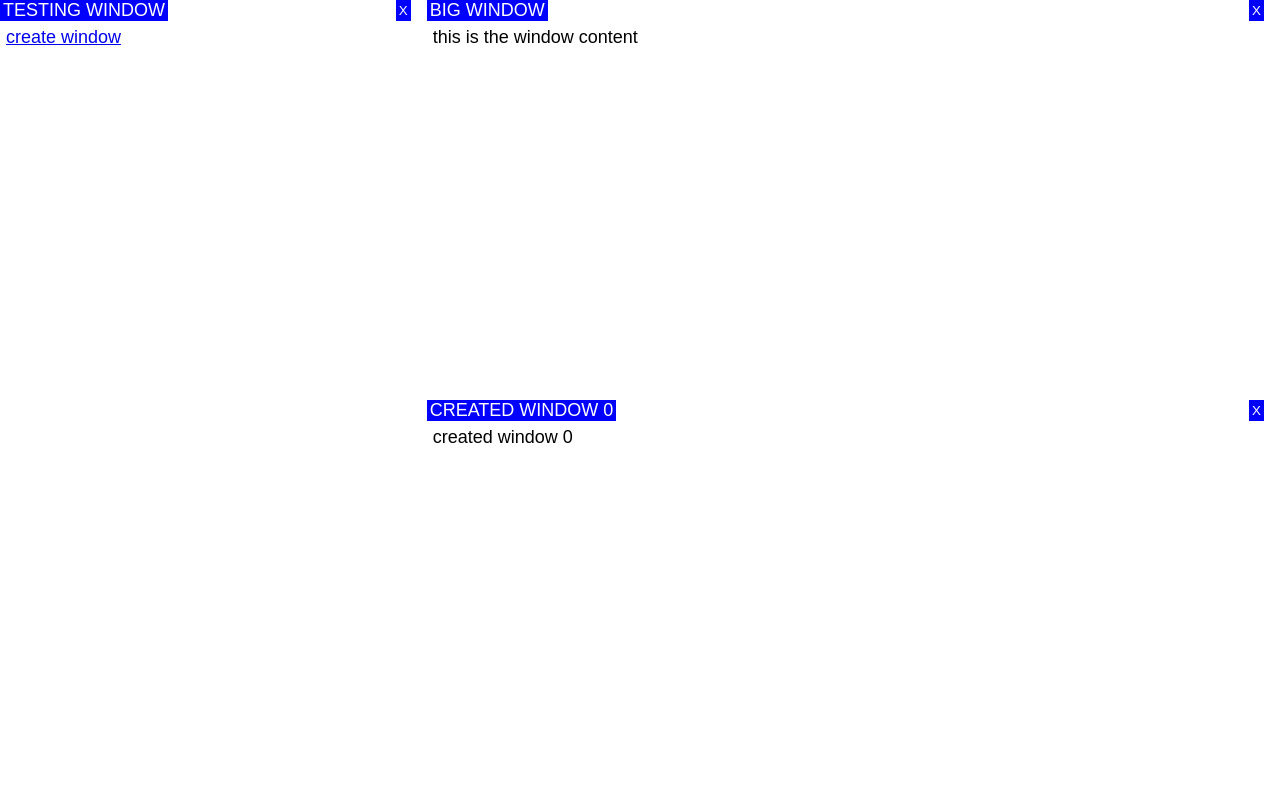
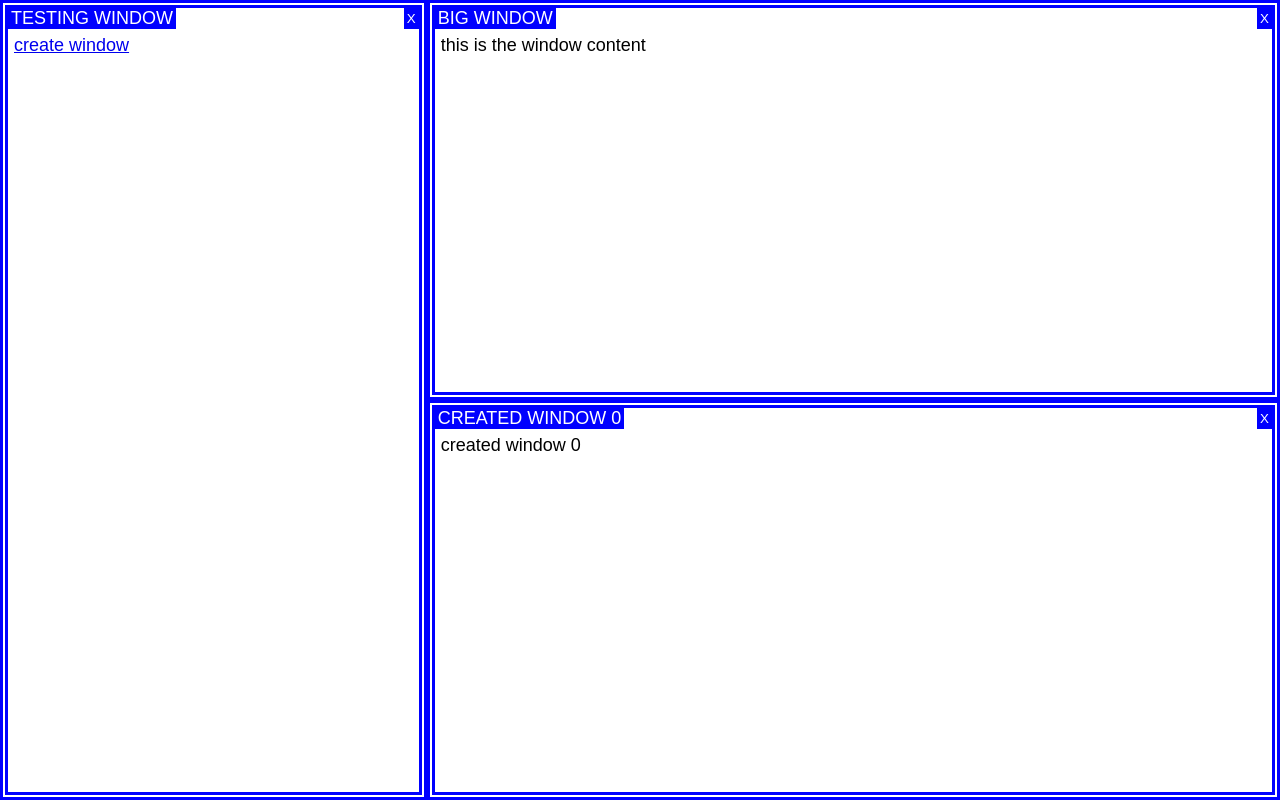
Before and after one commit to schmmel/tilinglayout, a plain HTML site: page index.html in a window 1280 px wide. Both pictures are taken after a click on the link "create window". Drawn offline with Linux system fonts and the light colour scheme.

Commit message:
refactored to not start any ids with digits

```diff
--- a/index.html
+++ b/index.html
@@ -17,13 +17,10 @@
         display: flex;
     }
 
-    .container:not(#0) {
-        border: blue 8px double;
-    }
-
     .window {
         height: calc(100% - 16px);
         width: calc(100% - 16px);
+        border: blue 8px double;
     }
 
     .header {
--- a/script.js
+++ b/script.js
@@ -9,22 +9,22 @@ let layout = {
 }
 
 
-const containerConfig = ["0", "00", "01"];
+const containerConfig = ["c0", "c00", "c01"];
 const windowConfig = {
-    "00": "\n<a href=\"#\" onclick=\"createWindow(layout.latestCreatedWindow, 1, 'created window ' + layout.tempI)\">create window</a>",
-    "01": "this is the window content",
+    "w00": "\n<a href=\"#\" onclick=\"createWindow(layout.latestCreatedWindow, 1, 'created window ' + layout.tempI)\">create window</a>",
+    "w01": "this is the window content",
 };
 const windowTitles = {
-    "00": "TESTING WINDOW",
-    "01": "BIG WINDOW",
+    "w00": "TESTING WINDOW",
+    "w01": "BIG WINDOW",
 }
 
 let containers = [];
 
 let containerSizes = {
     // containers take size from parent unless specified, so container 0 must be specified
-    "0": layout.defaultContainerSize,
-    "00": 5,
+    "c0": layout.defaultContainerSize,
+    "c00": 5,
 }
 
 loadContainerConfig(containerConfig);
@@ -60,11 +60,11 @@ function setContainerFlexDirection() {
     const secondary = [...document.getElementsByClassName("secondaryOrientation")];
 
     primary.forEach(element => {
-        element.style.flexDirection = layout.direction === 'horizontal' ? 'row' : 'column';
+        element.style.flexDirection = layout.direction === 'horizontal' ? 'column' : 'row';
     });
 
     secondary.forEach(element => {
-        element.style.flexDirection = layout.direction === 'horizontal' ? 'column' : 'row';
+        element.style.flexDirection = layout.direction === 'horizontal' ? 'row' : 'column';
     });
 
     setContainerSize();
@@ -95,7 +95,7 @@ function loadContainerConfig(containerConfig) {
             containerSizes[container] = layout.defaultContainerSize
         }
 
-        if (container == "0") {
+        if (container == "c0") {
             layout.root.appendChild(element);
             return;
         }
@@ -107,15 +107,15 @@ function loadContainerConfig(containerConfig) {
 }
 
 function loadWindowConfig(windowConfig) {
-    Object.keys(windowConfig).forEach(containerId => {
+    Object.keys(windowConfig).forEach(windowId => {
         const element = document.createElement("div");
-        element.id = containerId + "w";
+        element.id = windowId;
         element.className = "window";
 
-        createComponent(element, "header", windowTitles[containerId]);
-        createComponent(element, "content", windowConfig[containerId]);
+        createComponent(element, "header", windowTitles[windowId]);
+        createComponent(element, "content", windowConfig[windowId]);
 
-        document.getElementById(containerId).appendChild(element);
+        document.getElementById('c' + windowId.slice(1)).appendChild(element);
     })
 }
 
@@ -123,11 +123,11 @@ function createWindow(targetId, newWindowLocation, content) {
     layout.tempI++
 
     if (targetId === "") {
-        targetId = containers[containers.length - 1] + "w";
+        targetId = 'w' + containers[containers.length - 1].slice(1);
     }
 
     const target = document.getElementById(targetId);
-    const parentContainer = target.id.slice(0, -1);
+    const parentContainer = 'c' + target.id.slice(1);
 
     // create 2 new containers
     for (let i = 0; i < 2; i++) {
@@ -146,20 +146,20 @@ function createWindow(targetId, newWindowLocation, content) {
 
     // create new window and append to specified container
     const element = document.createElement("div");
-    element.id = parentContainer + newWindowLocation.toString() + "w"
+    element.id = 'w' + parentContainer.slice(1) + newWindowLocation.toString();
     element.className = "window";
 
     createComponent(element, "header", content);
     createComponent(element, "content", content);
 
-    document.getElementById(element.id.slice(0, -1)).appendChild(element);
+    document.getElementById('c' + element.id.slice(1)).appendChild(element);
     layout.latestCreatedWindow = element.id;
 
     // append original window to opposite container
     const oldWindowLocation = newWindowLocation ? 0 : 1;
 
     document.getElementById(parentContainer + oldWindowLocation.toString()).appendChild(target);
-    target.id = parentContainer + oldWindowLocation.toString() + "w";
+    target.id = 'w' + parentContainer.slice(1) + oldWindowLocation.toString();
 
     setContainerFlexDirection();
     setContainerSize();
@@ -167,7 +167,7 @@ function createWindow(targetId, newWindowLocation, content) {
 
 function destroyWindow(targetId) {
     // dont destroy window if its the only window
-    if (targetId == "0w") {
+    if (targetId == "w0") {
         return;
     }
 
@@ -176,7 +176,7 @@ function destroyWindow(targetId) {
     }
 
     const target = document.getElementById(targetId);
-    const targetContainerId = targetId.slice(0, -1);
+    const targetContainerId = 'c' + targetId.slice(1);
 
     delete containerSizes[targetContainerId];
 
@@ -197,7 +197,7 @@ function reformatWindows(target) {
 
         if (i == 0) {
             // only true if there is only 1 remaining window
-            if (element.id.length <= 2) {
+            if (element.id.length <= 3) {
                 layout.root.appendChild(element);
             } else {
                 document.getElementById(element.id.slice(0, -2)).appendChild(element);
@@ -208,12 +208,9 @@ function reformatWindows(target) {
         };
 
         if (element.classList.contains("window")) {
-            // remove "w" denoting window
-            element.id = element.id.slice(0, -1);
+            // element.id = element.id.slice(0, -1);
 
             element.id = element.id.slice(0, nthDigitToRemove) + element.id.slice(nthDigitToRemove + 1);
-
-            element.id += "w";
 
             if (originalId === layout.latestCreatedWindow) {
                 layout.latestCreatedWindow = element.id;
@@ -244,7 +241,7 @@ function setContainerSize() {
         const targetContainer = document.getElementById(key);
 
         // container 0 has no siblings
-        if (key == "0") {
+        if (key == "c0") {
             targetContainer.style.height = "100%";
             targetContainer.style.width = "100%";
             return;
```
